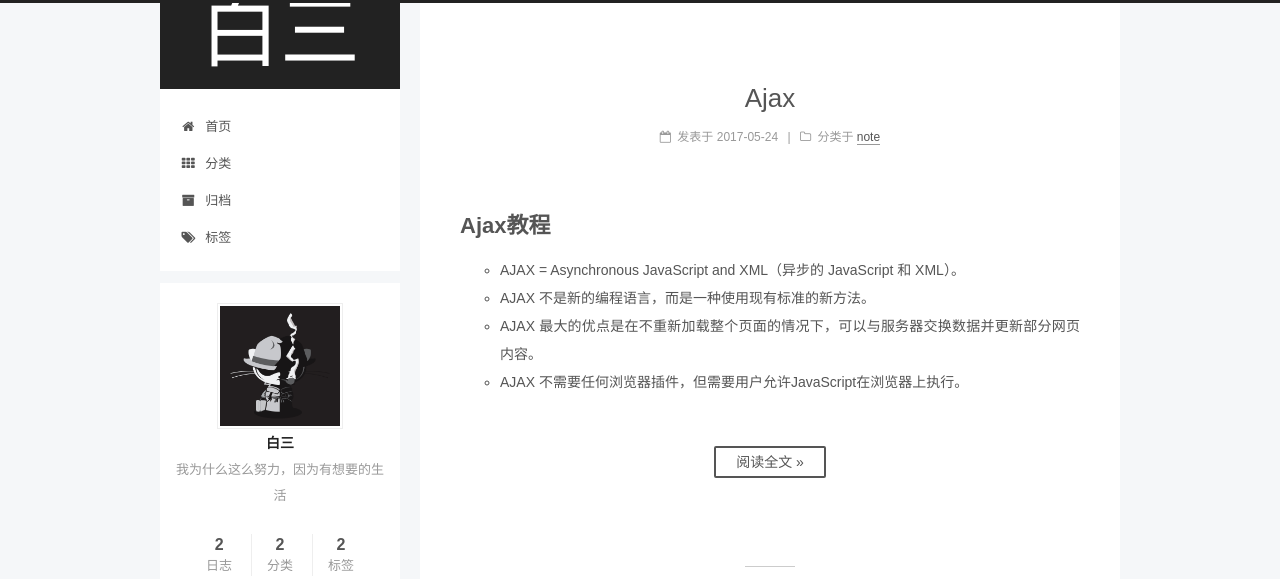
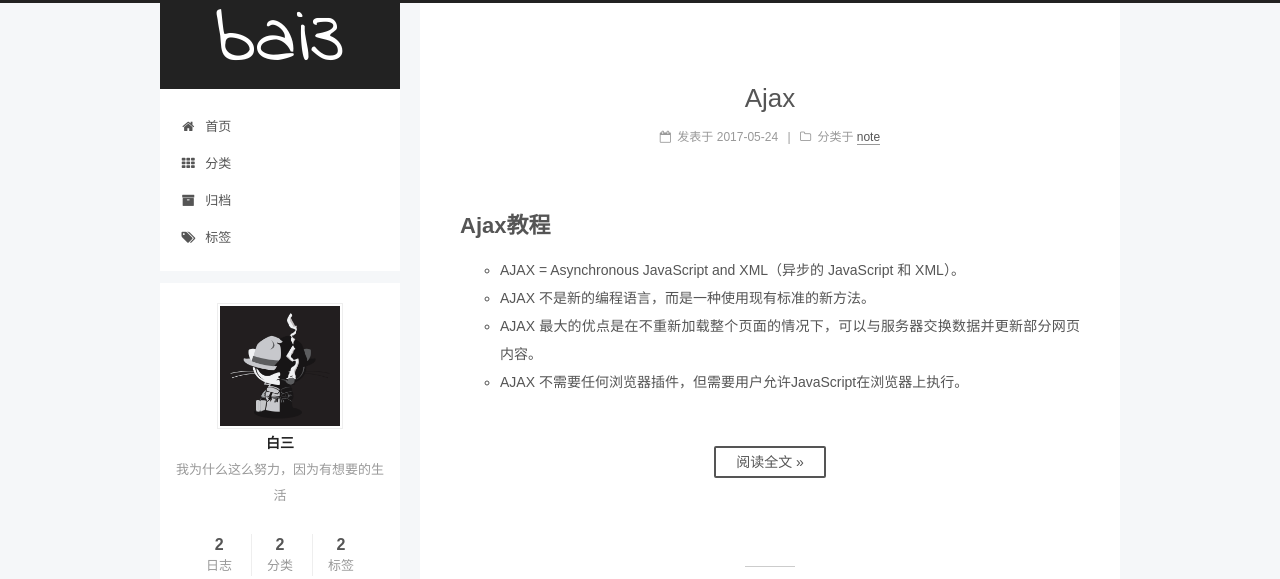
Before and after one commit to bai3/bai3.github.io, a plain HTML site: page index.html in a window 1280 px wide. Shown: the top 579 px of the page. Drawn offline with Linux system fonts and the light colour scheme.

Commit message:
Site updated: 2017-05-24 16:41:04

```diff
--- a/index.html
+++ b/index.html
@@ -97,12 +97,12 @@
 
 <meta name="description" content="我为什么这么努力，因为有想要的生活">
 <meta property="og:type" content="website">
-<meta property="og:title" content="白三">
+<meta property="og:title" content="bai3">
 <meta property="og:url" content="http://yoursite.com/index.html">
-<meta property="og:site_name" content="白三">
+<meta property="og:site_name" content="bai3">
 <meta property="og:description" content="我为什么这么努力，因为有想要的生活">
 <meta name="twitter:card" content="summary">
-<meta name="twitter:title" content="白三">
+<meta name="twitter:title" content="bai3">
 <meta name="twitter:description" content="我为什么这么努力，因为有想要的生活">
 
 
@@ -137,7 +137,7 @@
 
 
 
-  <title>白三</title>
+  <title>bai3</title>
 </head>
 
 <body itemscope itemtype="http://schema.org/WebPage" lang="zh-Hans">
@@ -194,7 +194,7 @@
     <div class="custom-logo-site-title">
       <a href="/"  class="brand" rel="start">
         <span class="logo-line-before"><i></i></span>
-        <span class="site-title">白三</span>
+        <span class="site-title">bai3</span>
         <span class="logo-line-after"><i></i></span>
       </a>
     </div>
@@ -296,7 +296,7 @@
     </span>
 
     <span hidden itemprop="publisher" itemscope itemtype="http://schema.org/Organization">
-      <meta itemprop="name" content="白三">
+      <meta itemprop="name" content="bai3">
     </span>
 
 
@@ -439,7 +439,7 @@
     </span>
 
     <span hidden itemprop="publisher" itemscope itemtype="http://schema.org/Organization">
-      <meta itemprop="name" content="白三">
+      <meta itemprop="name" content="bai3">
     </span>
 
 
```
Also changed, not shown: 2017/05/24/Ajax/index.html (+4 -4 lines), 2017/05/24/resume/index.html (+4 -4 lines), archives/2017/05/index.html (+5 -5 lines), archives/2017/index.html (+5 -5 lines), archives/index.html (+5 -5 lines), categories/about/index.html (+5 -5 lines), categories/index.html (+3 -3 lines), categories/note/index.html (+5 -5 lines), tags/index.html (+3 -3 lines), tags/note/index.html (+5 -5 lines), tags/resume/index.html (+5 -5 lines).
